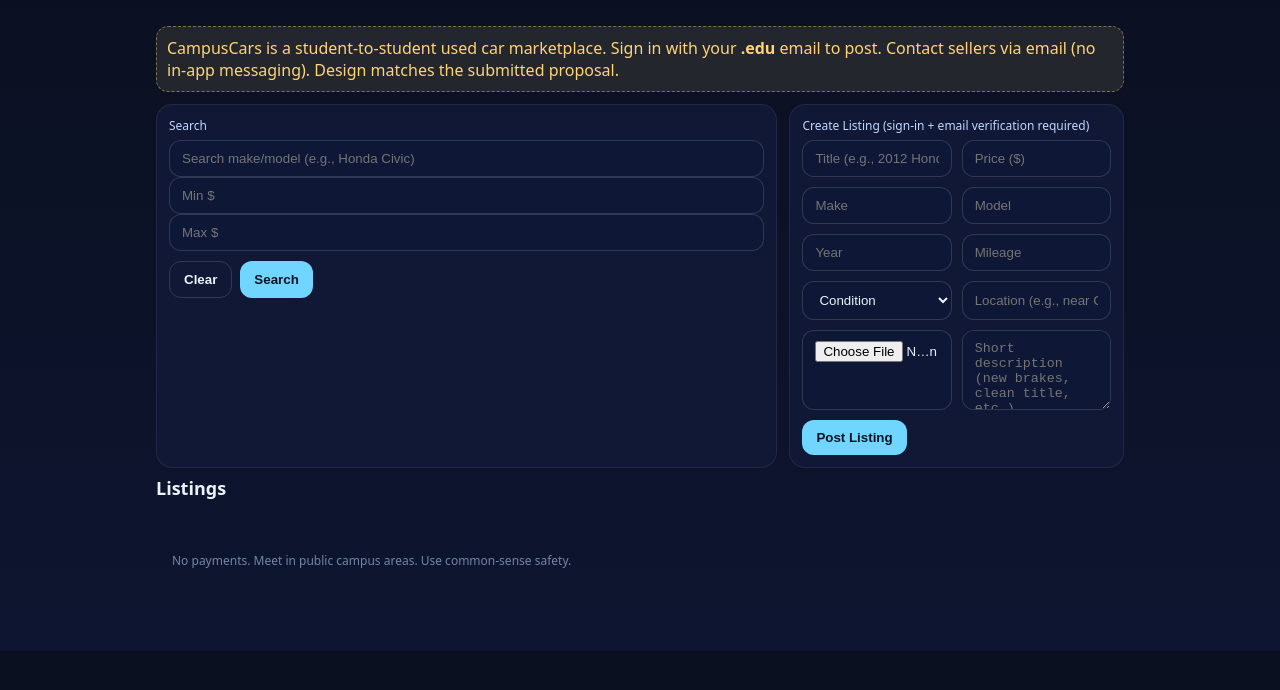
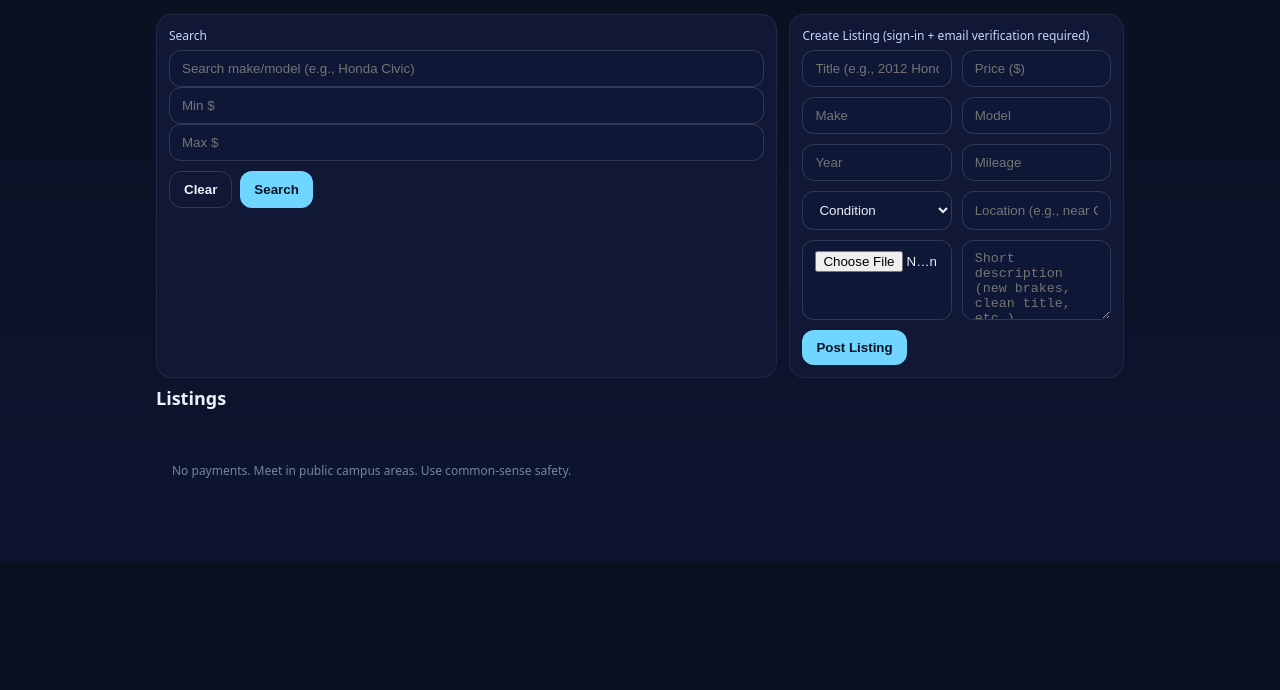
Before and after one commit to llallas/CampusCarsFinal, a website with bundled scripts: page index.html in a window 1280 px wide. Shown: the part 66-756 px from the top of the page. Built offline with nearby package versions, Linux system fonts and the light colour scheme; no server answers.

Commit message:
home updates

```diff
--- a/index.html
+++ b/index.html
@@ -19,13 +19,6 @@
     </header>
 
     <main class="wrap">
-      <!-- Project note -->
-      <div class="note">
-        CampusCars is a student-to-student used car marketplace. Sign in with
-        your <strong>.edu</strong> email to post. Contact sellers via email (no
-        in‑app messaging). Design matches the submitted proposal.
-      </div>
-
       <!-- Search + Create -->
       <section class="hero">
         <!-- Search panel -->
```
